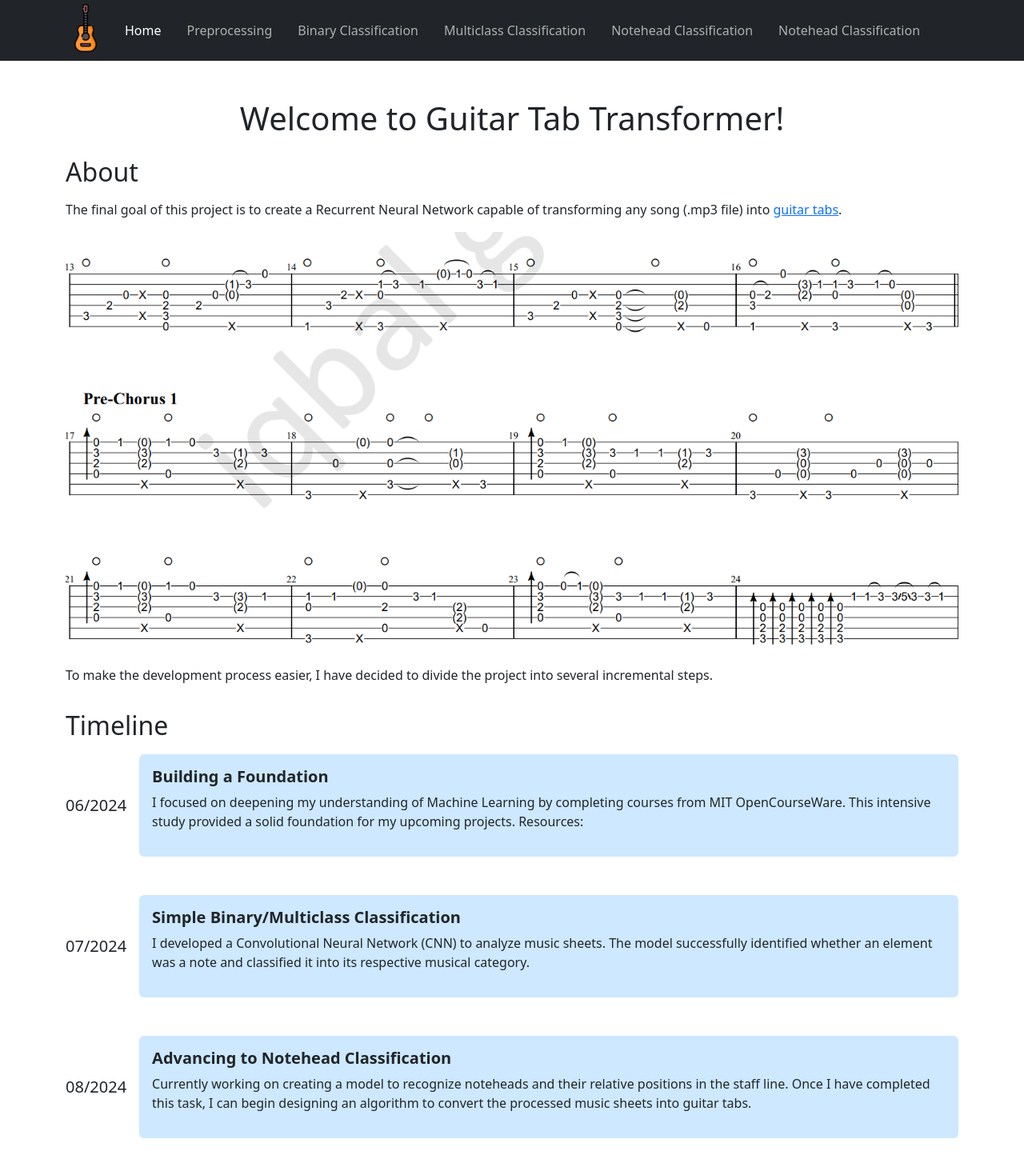
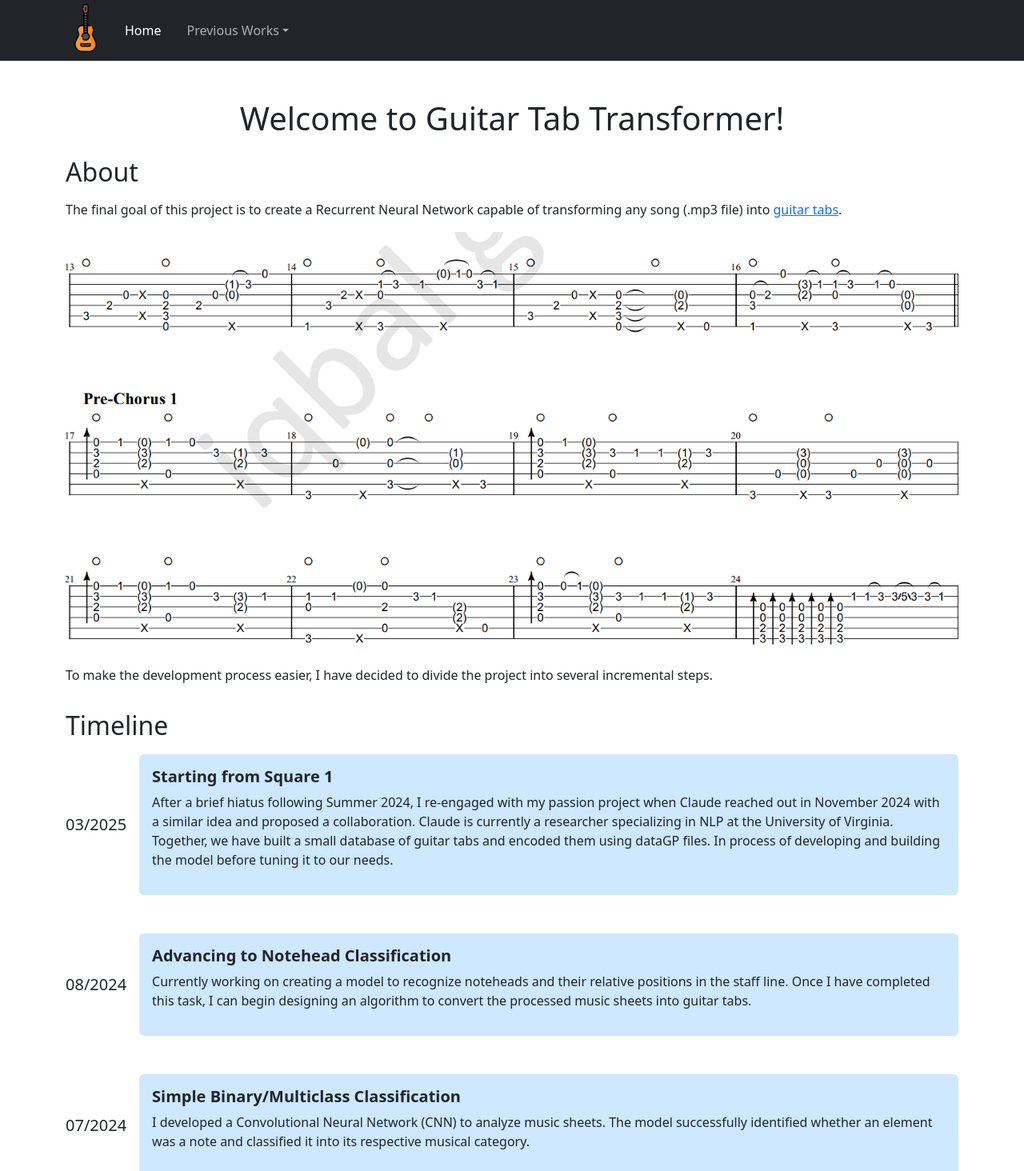
Before and after one commit to austinliu05/guitar-tab-transformer, a React (Create React App) app in the folder frontend/: page / in a window 1280 px wide. Shown: the top 1464 px of the page at 80% size. Built offline with nearby package versions, Linux system fonts and the light colour scheme.

Commit message:
Updated landing page with latest updates

```diff
--- a/frontend/src/components/Navbar.tsx
+++ b/frontend/src/components/Navbar.tsx
@@ -2,7 +2,7 @@
 import { Link, useLocation } from 'react-router-dom';
 import '../styles/CustomNavbar.scss';
 import logo from '../assets/images/logo.png';
-import { Navbar, Nav, Container } from 'react-bootstrap';
+import { Navbar, Nav, Container, NavDropdown } from 'react-bootstrap';
 
 const CustomNavbar: React.FC = () => {
     const location = useLocation();
@@ -11,8 +11,13 @@
         <Navbar bg="dark" variant='dark' expand="lg">
             <Container>
                 <Navbar.Brand>
-                    <img src={logo} width='50' height='50' className="d-inline-block align-top rotated-logo"
-                        alt="Guitar Tab Transformer logo" />
+                    <img
+                        src={logo}
+                        width='50'
+                        height='50'
+                        className="d-inline-block align-top rotated-logo"
+                        alt="Guitar Tab Transformer logo"
+                    />
                 </Navbar.Brand>
                 <Navbar.Toggle aria-controls="basic-navbar-nav" />
                 <Navbar.Collapse id="basic-navbar-nav">
@@ -24,37 +29,32 @@
                         >
                             Home
                         </Nav.Link>
-                        <Nav.Link
+                        <NavDropdown title="Previous Works" id="previous-works-dropdown">
+                            <NavDropdown.Item
                                 target="_blank"
                                 href='https://www.kaggle.com/code/apoxieforest/gtt-intro-preprocessing'
                             >
                                 Preprocessing
-                        </Nav.Link>
-                        <Nav.Link
+                            </NavDropdown.Item>
+                            <NavDropdown.Item
                                 target="_blank"
                                 href='https://www.kaggle.com/code/apoxieforest/gtt-binary-classification'
                             >
                                 Binary Classification
-                        </Nav.Link>
-                        <Nav.Link
+                            </NavDropdown.Item>
+                            <NavDropdown.Item
                                 target="_blank"
                                 href='https://www.kaggle.com/code/apoxieforest/gtt-multiclass-classification'
                             >
                                 Multiclass Classification
-                        </Nav.Link>
-                        <Nav.Link
+                            </NavDropdown.Item>
+                            <NavDropdown.Item
                                 target="_blank"
                                 href='https://www.kaggle.com/code/apoxieforest/gtt-note-identification'
                             >
                                 Notehead Classification
-                        </Nav.Link>
-                        <Nav.Link
-                            as={Link}
-                            to="/blog/notehead-classification"
-                            className={location.pathname === '/blog/notehead-classification' ? "active-link" : ""}
-                        >
-                            Notehead Classification
-                        </Nav.Link>
+                            </NavDropdown.Item>
+                        </NavDropdown>
                     </Nav>
                 </Navbar.Collapse>
             </Container>
--- a/frontend/src/components/Timeline.tsx
+++ b/frontend/src/components/Timeline.tsx
@@ -9,9 +9,15 @@
 }
 const timelineData = [
     {
-        date: "06/2024",
-        title: "Building a Foundation",
-        description: "I focused on deepening my understanding of Machine Learning by completing courses from MIT OpenCourseWare. This intensive study provided a solid foundation for my upcoming projects.\n Resources:",
+        date: "03/2025",
+        title: "Starting from Square 1",
+        description: "After a brief hiatus following Summer 2024, I re-engaged with my passion project when Claude reached out in November 2024 with a similar idea and proposed a collaboration. Claude is currently a researcher specializing in NLP at the University of Virginia. Together, we have built a small database of guitar tabs and encoded them using dataGP files. In process of developing and building the model before tuning it to our needs.",
+        image: ""
+    },
+    {
+        date: "08/2024",
+        title: "Advancing to Notehead Classification",
+        description: "Currently working on creating a model to recognize noteheads and their relative positions in the staff line. Once I have completed this task, I can begin designing an algorithm to convert the processed music sheets into guitar tabs.",
         image: ""
     },
     {
@@ -21,18 +27,18 @@
         image: ""
     },
     {
-        date: "08/2024",
-        title: "Advancing to Notehead Classification",
-        description: "Currently working on creating a model to recognize noteheads and their relative positions in the staff line. Once I have completed this task, I can begin designing an algorithm to convert the processed music sheets into guitar tabs.",
+        date: "06/2024",
+        title: "Building a Foundation",
+        description: "I focused on deepening my understanding of Machine Learning by completing courses from MIT OpenCourseWare. This intensive study provided a solid foundation for my upcoming projects.\n Resources:",
         image: ""
     },
 ];
 
-const TimelineItem: React.FC<TimelineItemProps> = ({date, title, description}) => {
+const TimelineItem: React.FC<TimelineItemProps> = ({ date, title, description }) => {
     return (
         <div className='timeline-item mb-5'>
             <div className='d-flex flex-row align-items-center'>
-                <div className = 'timeline-date me-3'>
+                <div className='timeline-date me-3'>
                     <h5 className='mb-0'>{date}</h5>
                 </div>
                 <div className='timeline-content p-3 rounded'>
@@ -48,11 +54,11 @@
         <div className='timeline'>
             {timelineData.map((item, index) => (
                 <TimelineItem
-                key={index}
-                date={item.date}
-                title={item.title}
-                description={item.description}
-                image={item.image}
+                    key={index}
+                    date={item.date}
+                    title={item.title}
+                    description={item.description}
+                    image={item.image}
                 />
             ))}
         </div>
```
Lines whose indentation alone changed are shown as unchanged.
